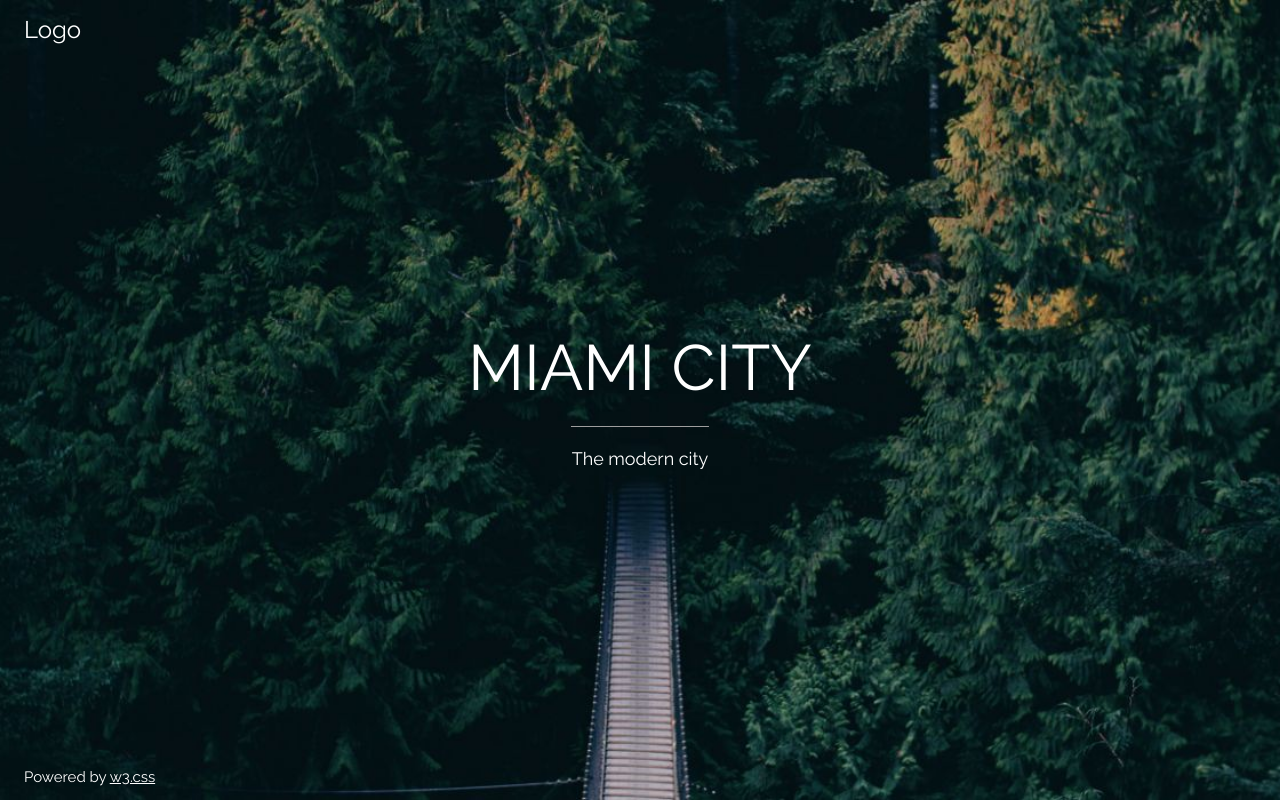
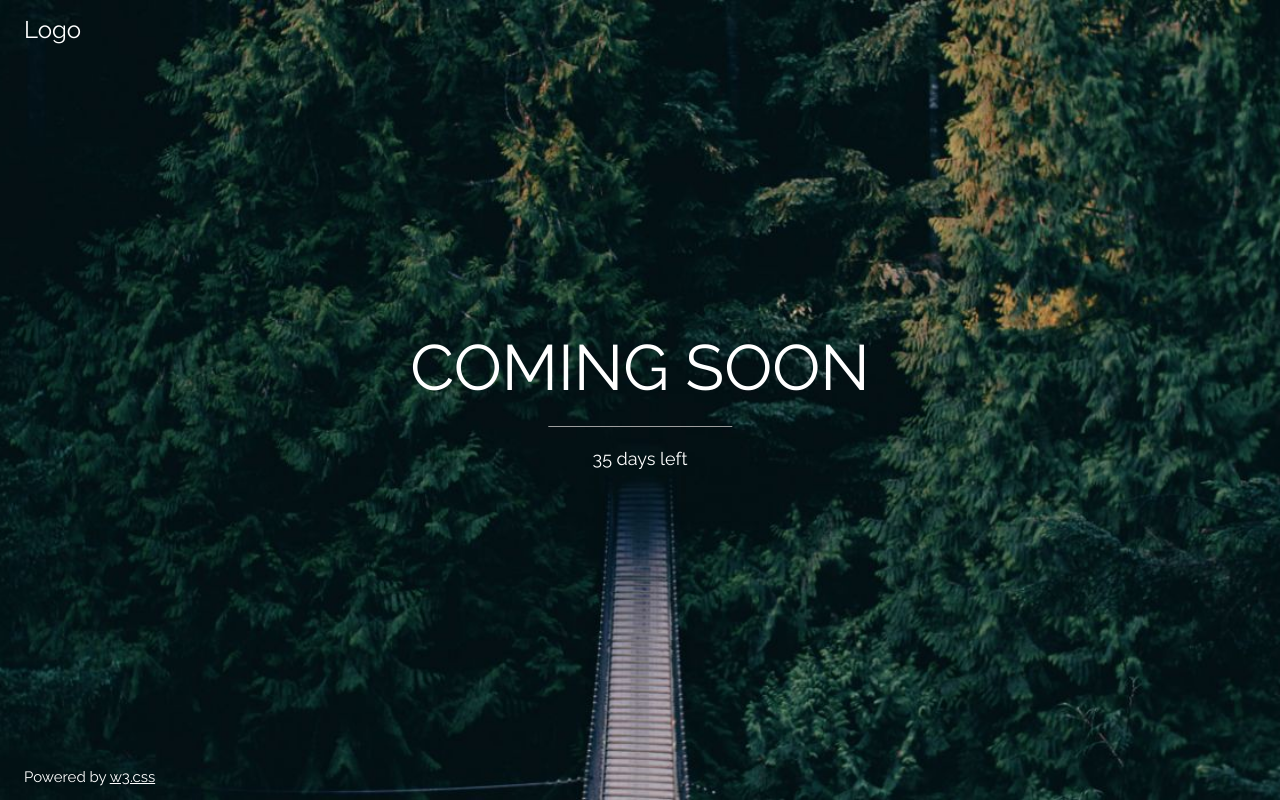
Before and after one commit to gatico43/gatico43, a plain HTML site: page ejerciciosconplantillas/index01.html in a window 1280 px wide. Drawn offline with nearby package versions, Linux system fonts and the light colour scheme; files whose address does not match are found by name.

Commit message:
Update index01.html

```diff
--- a/ejerciciosconplantillas/index01.html
+++ b/ejerciciosconplantillas/index01.html
@@ -24,9 +24,9 @@ body, html {height: 100%}
     Logo
   </div>
   <div class="w3-display-middle">
-    <h1 class="w3-jumbo w3-animate-top">MIAMI CITY</h1>
+    <h1 class="w3-jumbo w3-animate-top">COMING SOON</h1>
     <hr class="w3-border-grey" style="margin:auto;width:40%">
-    <p class="w3-large w3-center">The modern city</p>
+    <p class="w3-large w3-center">35 days left</p>
   </div>
   <div class="w3-display-bottomleft w3-padding-large">
     Powered by <a href="https://www.w3schools.com/w3css/default.asp" target="_blank">w3.css</a>
```
